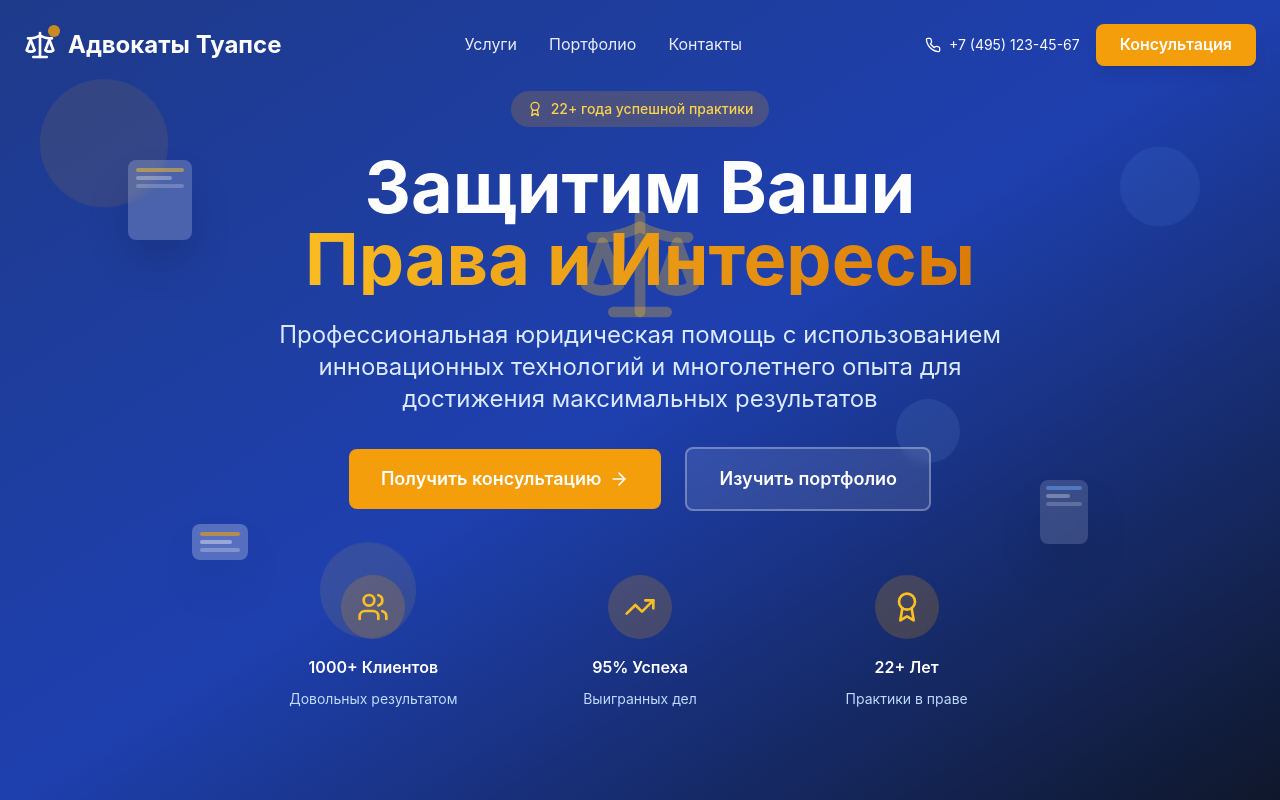
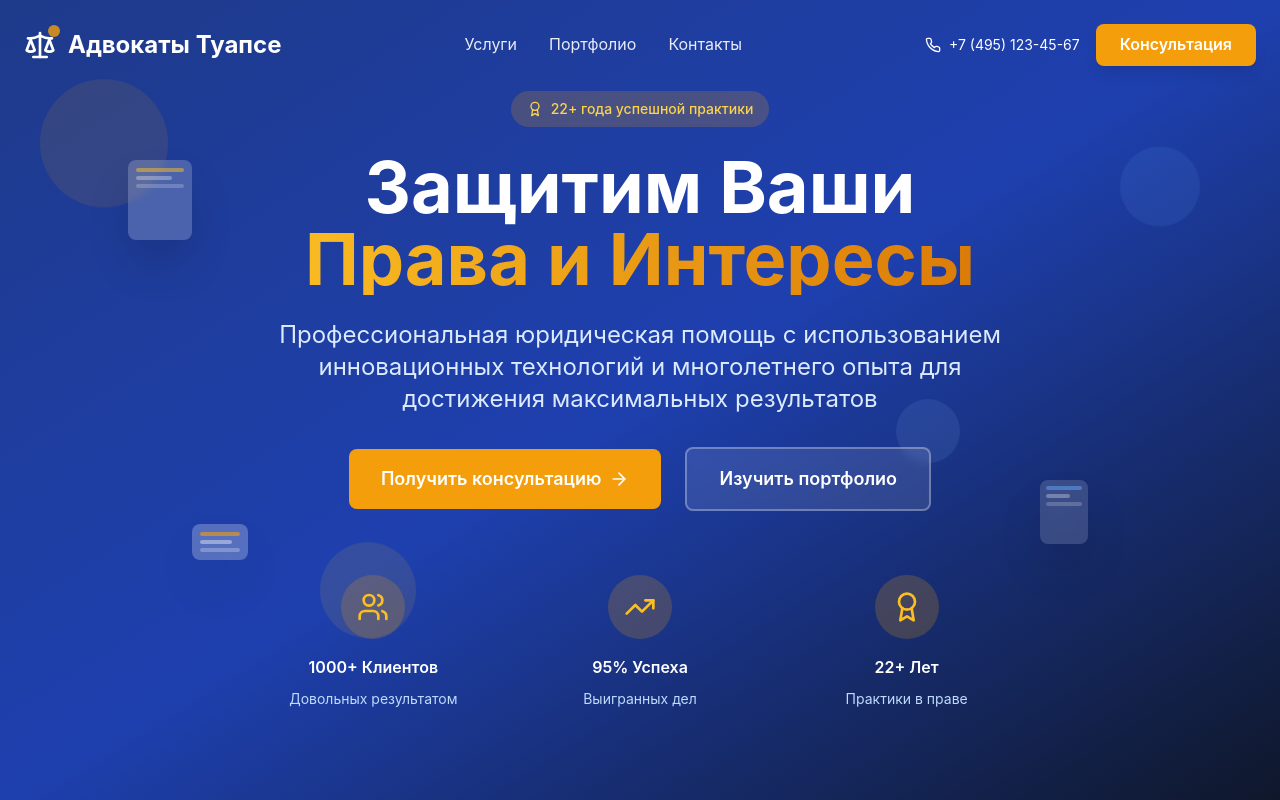
Before and after one commit to Gelleon/law2, a React (Vite) app: page / in a window 1280 px wide. Shown: the top 800 px of the page. Built offline with nearby package versions, Linux system fonts and the light colour scheme.

Commit message:
Убрать анимацию весов за текстом

```diff
--- a/src/components/Hero.tsx
+++ b/src/components/Hero.tsx
@@ -64,13 +64,6 @@ const Hero = () => {
               <div className="w-full h-1 bg-white/25 rounded"></div>
             </div>
           </div>
-        </div>
-      </div>
-
-      {/* 3D Scales Animation */}
-      <div className="absolute top-1/4 left-1/2 transform -translate-x-1/2 pointer-events-none">
-        <div className="scales-container">
-          <Scale className="w-32 h-32 text-amber-400/30 animate-scales-balance" />
         </div>
       </div>
 
```
Also changed, not shown: 1 other file (tests, documents, lock files or other folders).
